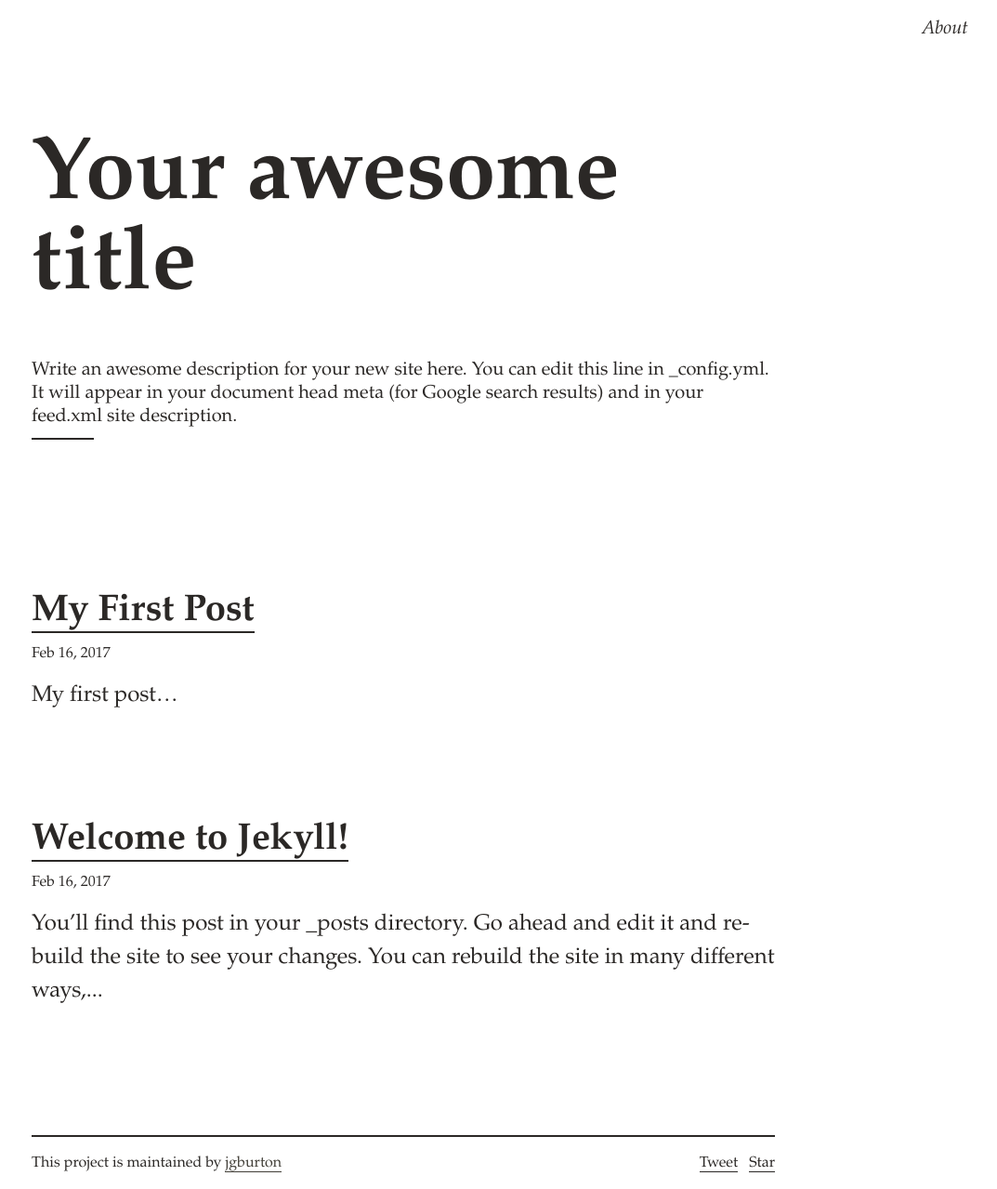
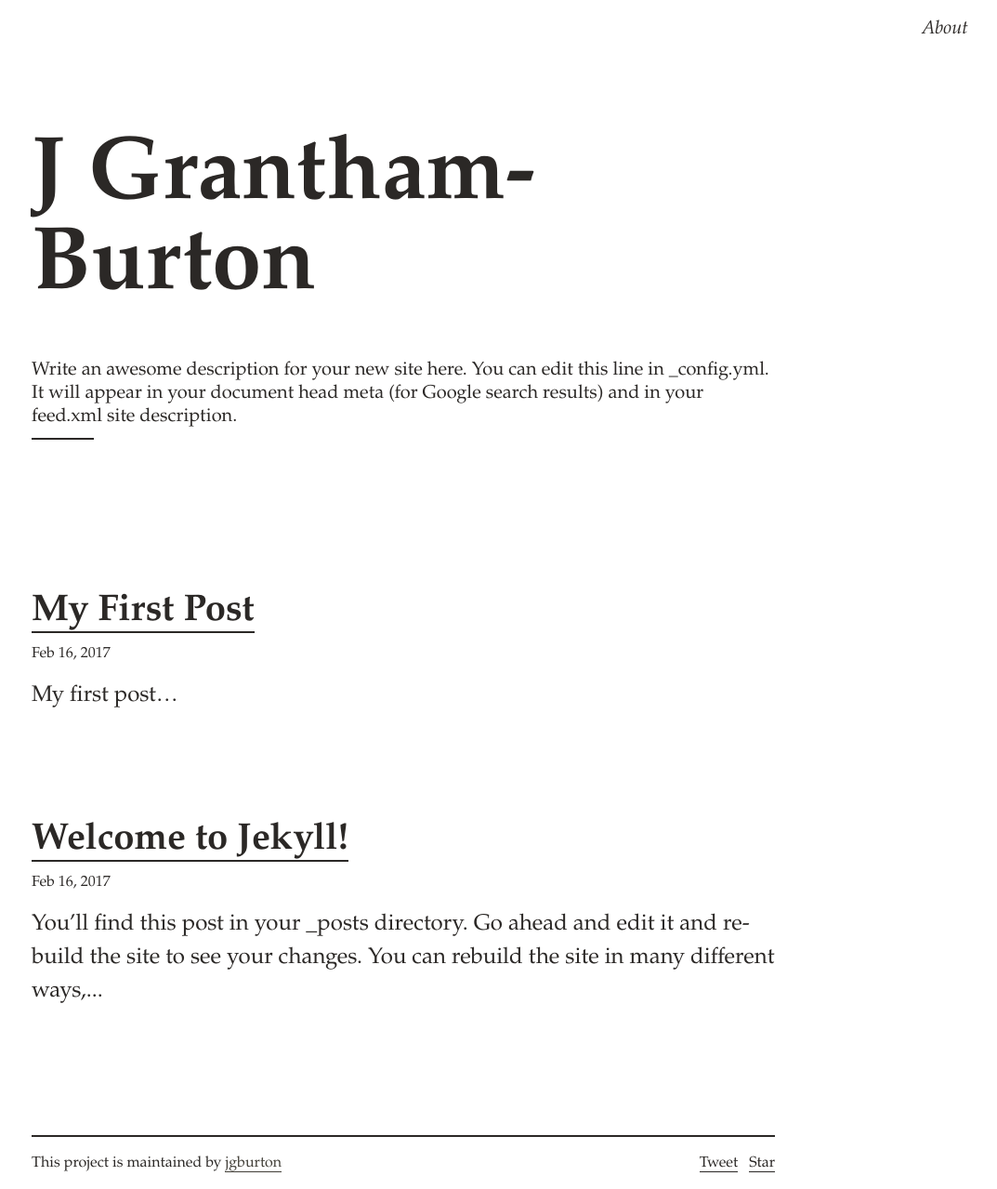
Before and after one commit to jgburton/Portfolio, a Jekyll site: the page built from index.md, in a window 1280 px wide. Shown: the whole page at 93% size, without its empty margins (206-1279 px from the left). Built offline with Jekyll 4.4.1, drawn with Linux system fonts in a browser that asks for light colours; comment, search, counter and statistics services are not loaded.

```diff
--- a/_config.yml
+++ b/_config.yml
@@ -13,7 +13,7 @@
 # you will see them accessed via {{ site.title }}, {{ site.email }}, and so on.
 # You can create any custom variable you would like, and they will be accessible
 # in the templates via {{ site.myvariable }}.
-title: Your awesome title
+title: J Grantham-Burton
 email: jgranthamburton@gmail.com
 description: > # this means to ignore newlines until "baseurl:"
   Write an awesome description for your new site here. You can edit this
```
